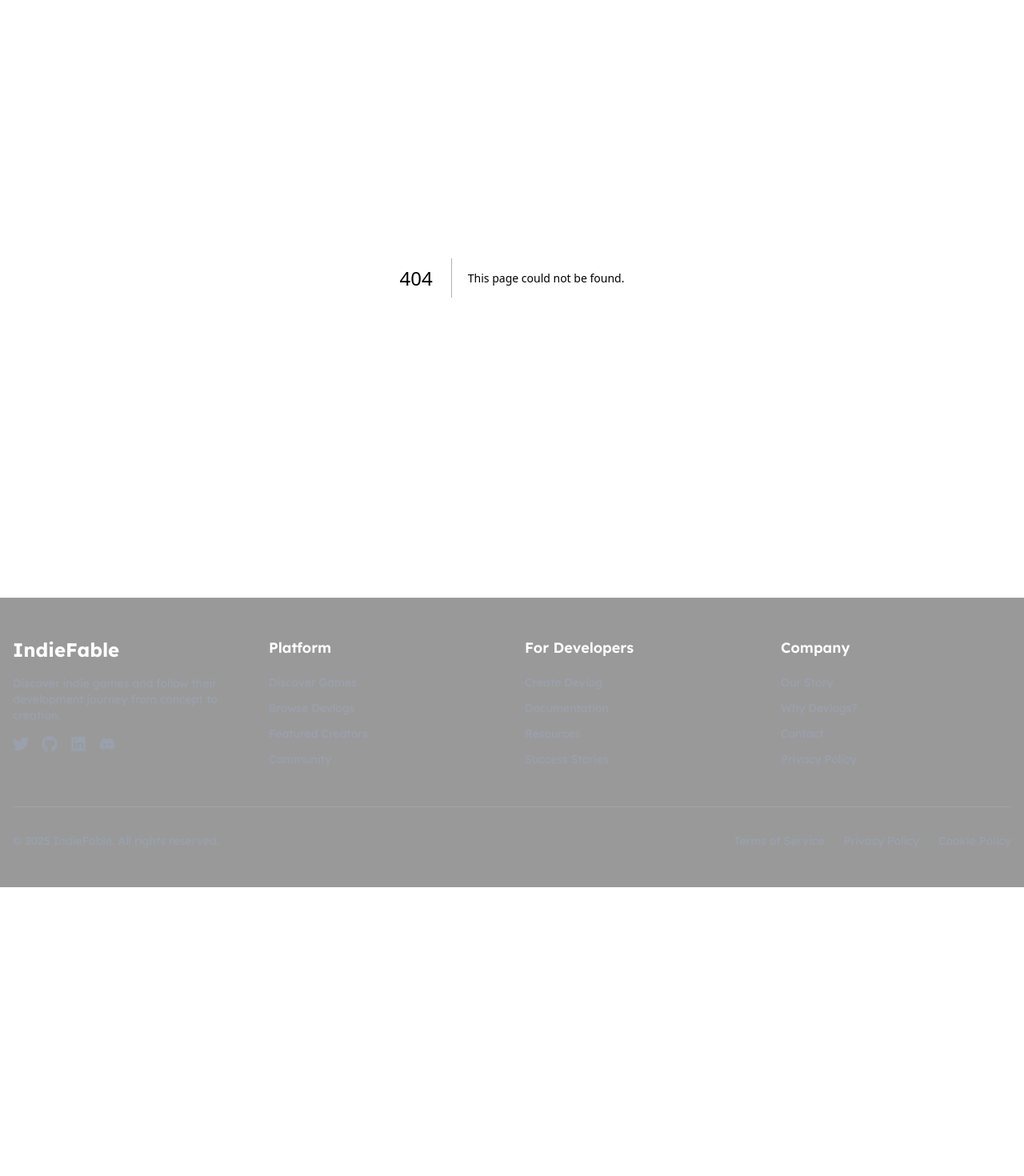
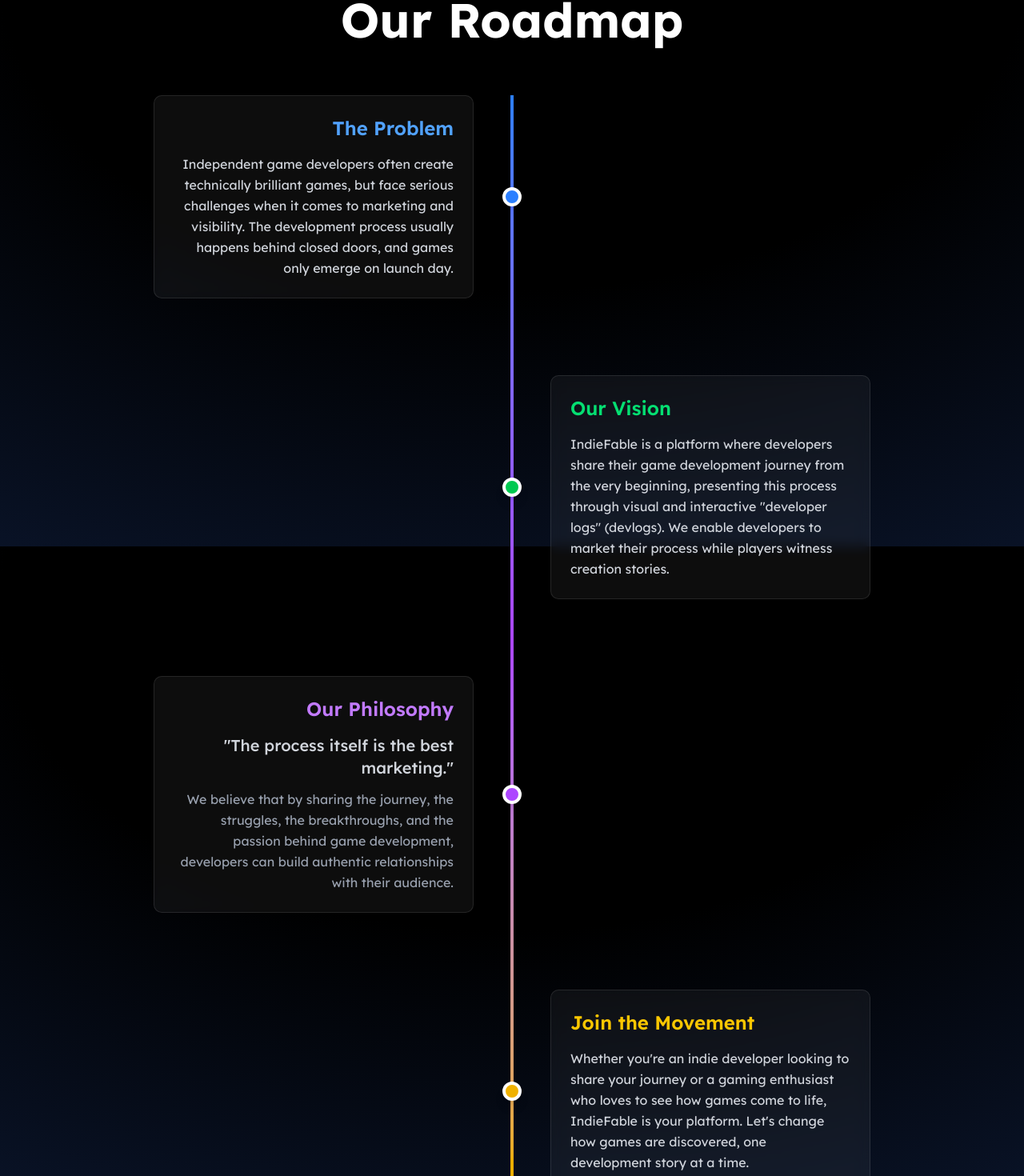
Before and after one commit to emrhngngr/IndieFable, a Next.js app: page /our-story in a window 1280 px wide. Before the commit this address had no page. Shown: the part 117-1587 px from the top of the page at 80% size. Before the commit the page ends 1226 px from the top, so only its background shows below. Built offline with nearby package versions, Linux system fonts and the light colour scheme.

Commit message:
Revert "feat: add Live Preview image to README"
This reverts commit 263decfc1c6dca3c7e67ce184980f4d1d129a095.

```diff
--- /dev/null
+++ b/app/our-story/page.tsx
@@ -0,0 +1,112 @@
+import React from 'react';
+
+export default function OurStory() {
+  return (
+    <section className="min-h-[calc(100vh-65px)] flex justify-center px-4 py-12">
+      <div className="container mx-auto max-w-6xl">
+        <div className="text-white text-center">
+          <h1 className="text-5xl md:text-6xl font-bold mb-16">
+            Our Roadmap
+          </h1>
+
+          {/* Timeline Container */}
+          <div className="relative max-w-4xl mx-auto">
+            {/* Vertical Line */}
+            <div className="absolute left-1/2 transform -translate-x-1/2 w-1 bg-gradient-to-b from-blue-500 via-purple-500 to-yellow-500 h-full"></div>
+
+            {/* Timeline Items */}
+            <div className="space-y-24">
+
+              {/* Timeline Item 1 - The Problem */}
+              <div className="relative flex items-center">
+                {/* Timeline Dot */}
+                <div className="absolute left-1/2 transform -translate-x-1/2 w-6 h-6 bg-blue-500 rounded-full border-4 border-white shadow-lg z-10"></div>
+
+                {/* Content - Left Side */}
+                <div className="w-1/2 pr-12 text-right">
+                  <div className="bg-white/5 backdrop-blur-sm rounded-lg p-6 border border-white/10 hover:border-blue-400/30 transition-all duration-300">
+                    <h2 className="text-2xl font-semibold mb-4 text-blue-400">The Problem</h2>
+                    <p className="text-gray-300 leading-relaxed">
+                      Independent game developers often create technically brilliant games, but face serious challenges
+                      when it comes to marketing and visibility. The development process usually happens behind closed
+                      doors, and games only emerge on launch day.
+                    </p>
+                  </div>
+                </div>
+
+                {/* Empty space for right side */}
+                <div className="w-1/2 pl-12"></div>
+              </div>
+
+              {/* Timeline Item 2 - Our Vision */}
+              <div className="relative flex items-center">
+                {/* Timeline Dot */}
+                <div className="absolute left-1/2 transform -translate-x-1/2 w-6 h-6 bg-green-500 rounded-full border-4 border-white shadow-lg z-10"></div>
+
+                {/* Empty space for left side */}
+                <div className="w-1/2 pr-12"></div>
+
+                {/* Content - Right Side */}
+                <div className="w-1/2 pl-12 text-left">
+                  <div className="bg-white/5 backdrop-blur-sm rounded-lg p-6 border border-white/10 hover:border-green-400/30 transition-all duration-300">
+                    <h2 className="text-2xl font-semibold mb-4 text-green-400">Our Vision</h2>
+                    <p className="text-gray-300 leading-relaxed">
+                      IndieFable is a platform where developers share their game development journey from the very
+                      beginning, presenting this process through visual and interactive &quot;developer logs&quot; (devlogs).
+                      We enable developers to market their process while players witness creation stories.
+                    </p>
+                  </div>
+                </div>
+              </div>
+
+              {/* Timeline Item 3 - Our Philosophy */}
+              <div className="relative flex items-center">
+                {/* Timeline Dot */}
+                <div className="absolute left-1/2 transform -translate-x-1/2 w-6 h-6 bg-purple-500 rounded-full border-4 border-white shadow-lg z-10"></div>
+
+                {/* Content - Left Side */}
+                <div className="w-1/2 pr-12 text-right">
+                  <div className="bg-white/5 backdrop-blur-sm rounded-lg p-6 border border-white/10 hover:border-purple-400/30 transition-all duration-300">
+                    <h2 className="text-2xl font-semibold mb-4 text-purple-400">Our Philosophy</h2>
+                    <p className="text-gray-300 text-xl font-medium mb-3">
+                      &quot;The process itself is the best marketing.&quot;
+                    </p>
+                    <p className="text-gray-400 leading-relaxed">
+                      We believe that by sharing the journey, the struggles, the breakthroughs, and the passion
+                      behind game development, developers can build authentic relationships with their audience.
+                    </p>
+                  </div>
+                </div>
+
+                {/* Empty space for right side */}
+                <div className="w-1/2 pl-12"></div>
+              </div>
+
+              {/* Timeline Item 4 - Join the Movement */}
+              <div className="relative flex items-center">
+                {/* Timeline Dot */}
+                <div className="absolute left-1/2 transform -translate-x-1/2 w-6 h-6 bg-yellow-500 rounded-full border-4 border-white shadow-lg z-10"></div>
+
+                {/* Empty space for left side */}
+                <div className="w-1/2 pr-12"></div>
+
+                {/* Content - Right Side */}
+                <div className="w-1/2 pl-12 text-left">
+                  <div className="bg-white/5 backdrop-blur-sm rounded-lg p-6 border border-white/10 hover:border-yellow-400/30 transition-all duration-300">
+                    <h2 className="text-2xl font-semibold mb-4 text-yellow-400">Join the Movement</h2>
+                    <p className="text-gray-300 leading-relaxed">
+                      Whether you&apos;re an indie developer looking to share your journey or a gaming enthusiast
+                      who loves to see how games come to life, IndieFable is your platform. Let&apos;s change how
+                      games are discovered, one development story at a time.
+                    </p>
+                  </div>
+                </div>
+              </div>
+
+            </div>
+          </div>
+        </div>
+      </div>
+    </section>
+  );
+}
```
Also changed, not shown: public/wishlist.jpg (deleted), 1 other file (tests, documents, lock files or other folders).
